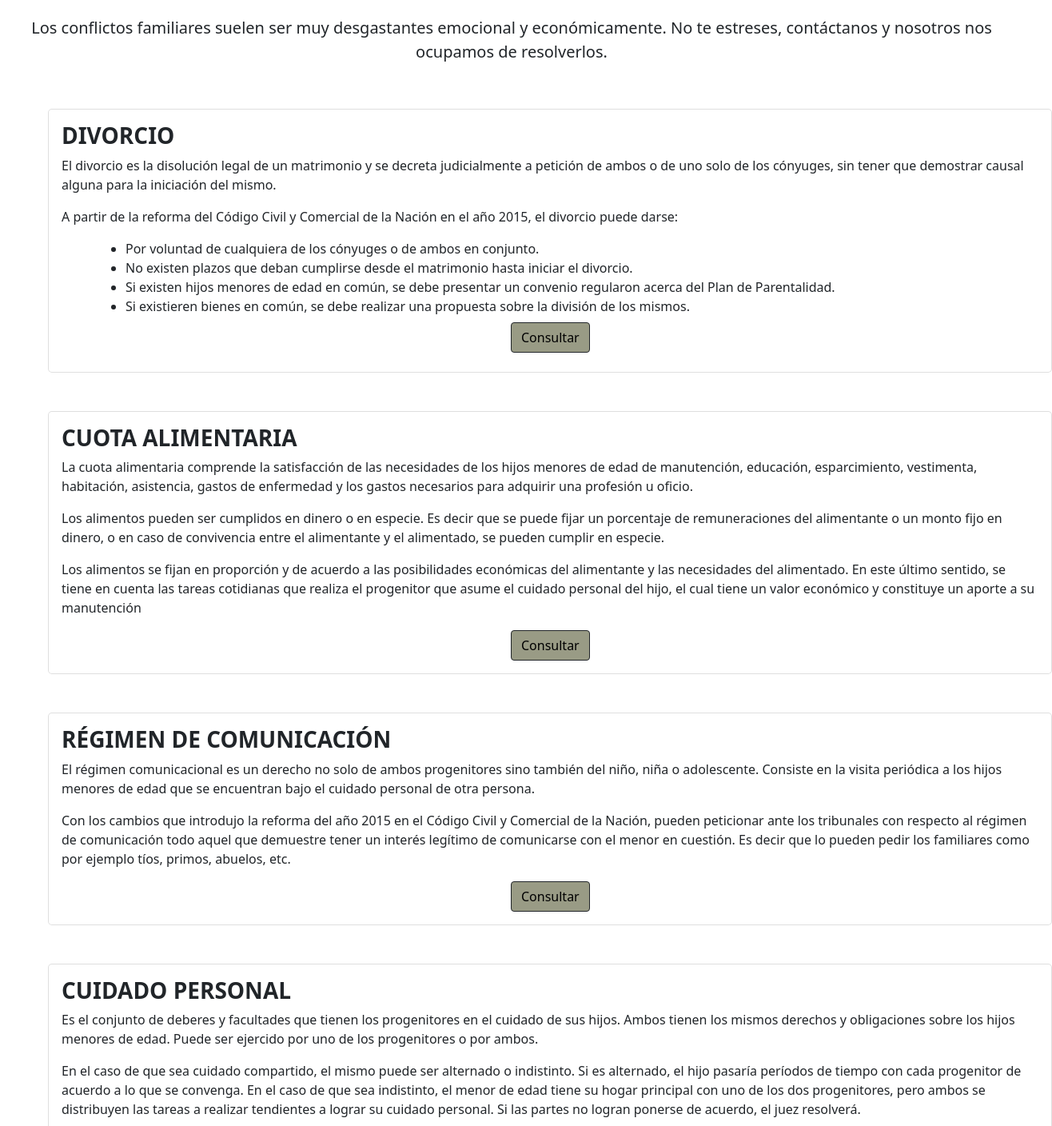
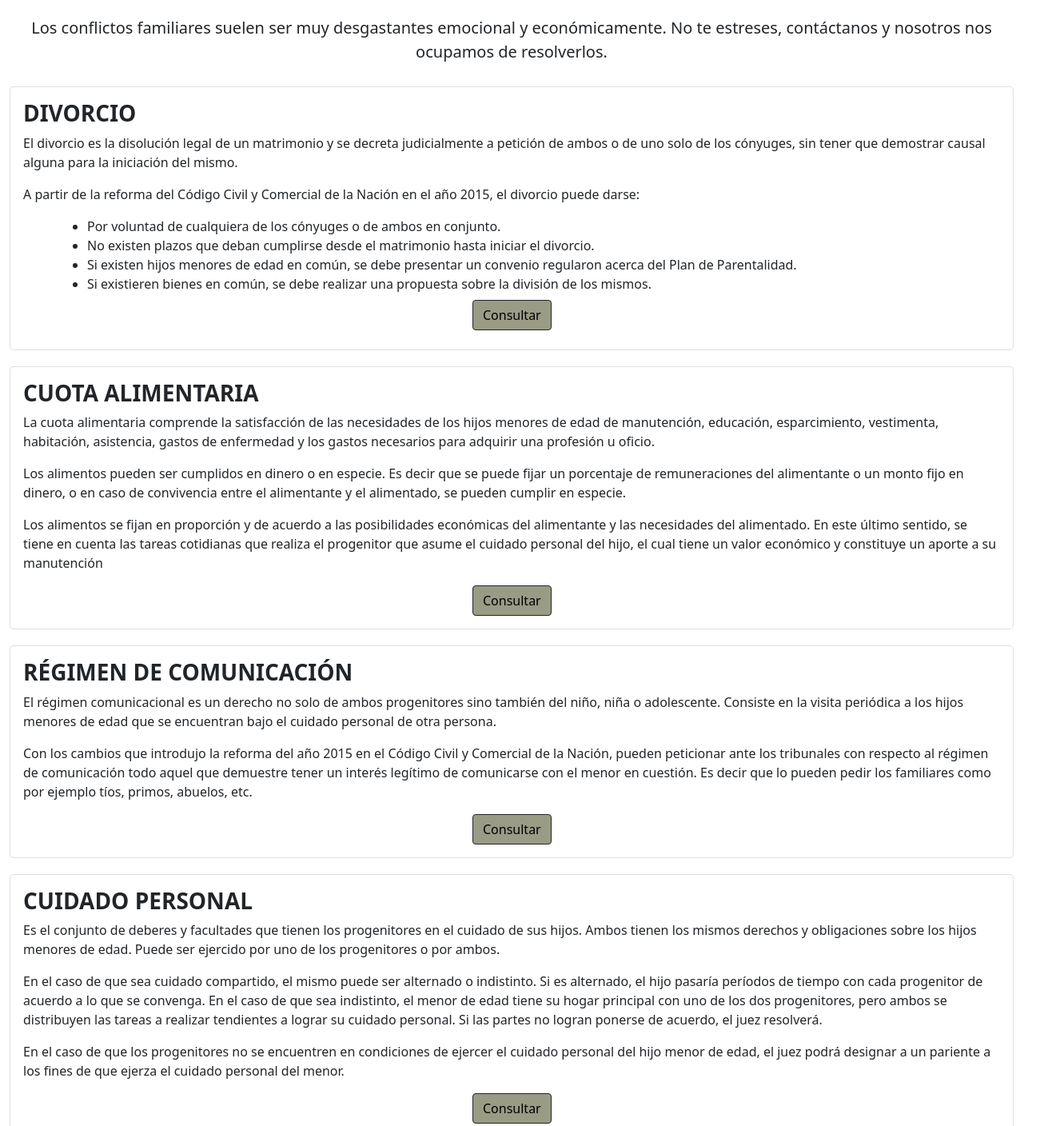
Before and after one commit to sabricanale/3RA-ENTREGA--CANALE, a website: page pages/servicios.html in a window 1280 px wide. Shown: the part 440-1848 px from the top of the page at 80% size, 1316 px wide, since content can reach past the window. Drawn offline with nearby package versions, Linux system fonts and the light colour scheme; a web font is replaced by a local one.

Commit message:
LISTOFIN

```diff
--- a/pages/servicios.html
+++ b/pages/servicios.html
@@ -72,7 +72,7 @@
       </div>
   </div>
   <p class="text-center fs-5 m-3 p-2">Los conflictos familiares suelen ser muy desgastantes emocional y económicamente. No te estreses, contáctanos y nosotros nos ocupamos de resolverlos.</p>
-  <div class="card m-5" >
+  <div class="card" id="tarjeta">
         <div class="card-body">
           <h3 class="card-title fw-bold" id="divorcio">DIVORCIO</h3>
           <p class="card-text">El divorcio es la disolución legal de un matrimonio y se decreta judicialmente a petición de ambos o de uno solo de los cónyuges, sin tener que demostrar causal alguna para la iniciación del mismo.</p>
@@ -90,7 +90,7 @@
         </div>
       </div>
   </div>
-  <div class="card m-5" >
+  <div class="card" id="tarjeta">
       <div class="card-body">
         <h3 class="card-title fw-bold" id="cuota">CUOTA ALIMENTARIA</h3>
         <p class="card-text">La cuota alimentaria comprende la satisfacción de las necesidades de los hijos menores de edad de manutención, educación, esparcimiento, vestimenta, habitación, asistencia, gastos de enfermedad y los gastos necesarios para adquirir una profesión u oficio.</p>
@@ -101,7 +101,7 @@
       </div>
     </div>
   </div>
-  <div class="card m-5" >
+  <div class="card" id="tarjeta">
     <div class="card-body">
         <h3 class="card-title fw-bold" id="regimen">RÉGIMEN DE COMUNICACIÓN</h3>
         <p class="card-text">El régimen comunicacional es un derecho no solo de ambos progenitores sino también del niño, niña o adolescente. Consiste en la visita periódica a los hijos menores de edad que se encuentran bajo el cuidado personal de otra persona.</p>
@@ -111,7 +111,7 @@
       </div>
     </div>
   </div>
-  <div class="card m-5" >
+  <div class="card" id="tarjeta">
     <div class="card-body">
       <h3 class="card-title fw-bold" id="cuidado">CUIDADO PERSONAL</h3>
       <p class="card-text">Es el conjunto de deberes y facultades que tienen los progenitores en el cuidado de sus hijos. Ambos tienen los mismos derechos y obligaciones sobre los hijos menores de edad. Puede ser ejercido por uno de los progenitores o por ambos.</p>
@@ -122,7 +122,7 @@
       </div>
     </div>
   </div>
-  <div class="card m-5" >
+  <div class="card" id="tarjeta">
     <div class="card-body">
       <h3 class="card-title fw-bold" id="violencia">VIOLENCIA FAMILIAR</h3>
       <p class="card-text">Es toda acción, omisión o abuso dirigido a dominar, someter, controlar o agredir la integridad física, psíquica, moral, psicoemocional, sexual o la libertad de una persona en el ámbito del grupo familiar, aunque esa conducta no configure un delito.</p>
```
Also changed, not shown: pages/modalidad.html (+2 -2 lines).
